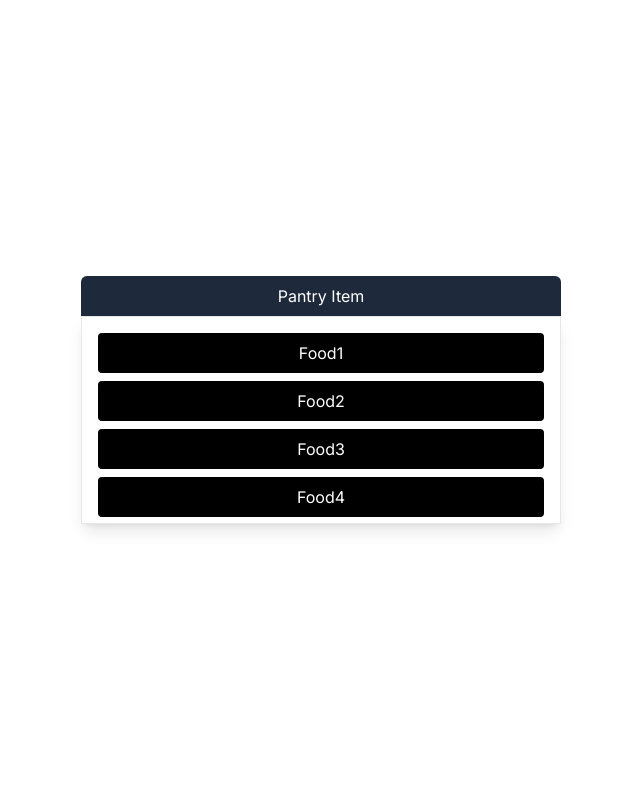
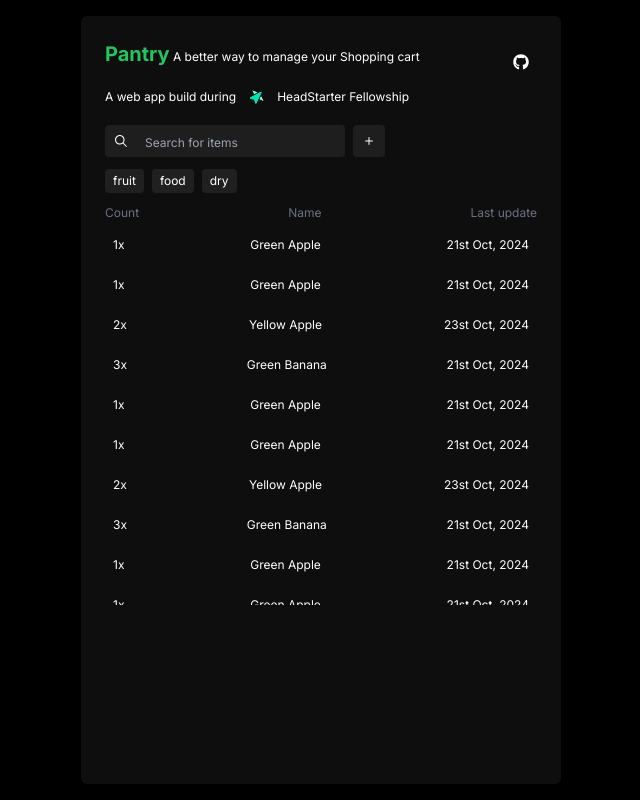
Before and after one commit to TenzDelek/Pantry-Tracker, a Next.js app: page / in a window 1280 px wide. Shown: the whole page, without its empty margins (319-959 px from the left). Built offline with nearby package versions, Linux system fonts and the light colour scheme.

Commit message:
iteration one for ui complete

```diff
--- a/package.json
+++ b/package.json
@@ -12,7 +12,8 @@
     "@prisma/client": "^5.17.0",
     "next": "14.2.5",
     "react": "^18",
-    "react-dom": "^18"
+    "react-dom": "^18",
+    "react-icons": "^5.2.1"
   },
   "devDependencies": {
     "@types/node": "^20",
--- a/src/app/globals.css
+++ b/src/app/globals.css
@@ -6,7 +6,7 @@
   margin: 0;
   padding: 0;
   box-sizing: border-box;
-
+  color: white;
 }
 ::-webkit-scrollbar{
   display: none;
--- a/src/app/page.tsx
+++ b/src/app/page.tsx
@@ -1,22 +1,47 @@
+import Add from "@/components/Add";
+import Search from "@/components/Search";
 import Image from "next/image";
+import Link from "next/link";
+import { FaGithub } from "react-icons/fa";
+import logo from "../../public/headstarter.png"
+import Category from "@/components/Category";
+import Mainlist from "@/components/Mainlist";
+export default function Home() {
+  return (
+    <div className=" h-screen bg-black p-4 flex-col items-center justify-center w-full flex">
+      <div className=" h-screen bg-[#0E0E0E]  w-[480px] rounded-md p-6">
+        <div className=" flex items-center justify-between">
+          <p className=" text-xs mb-4">
+            <span className=" text-green-500 text-xl font-bold">Pantry</span> A
+            better way to manage your Shopping cart
+          </p>
+          <Link
+          className=" p-2 hover:bg-[#202020] transition rounded"
+            target="_blank"
+            rel="noopener noreferrer"
+            href="https://github.com/TenzDelek/Pantry-Tracker"
+          >
+            <FaGithub />
+          </Link>
+        </div>
+        <p className="flex items-center text-xs mb-4">
+          A web app build during <Image className=" mx-2 p-1 hover:bg-[#202020] transition rounded" alt="logo of headstarter" src={logo} height={25} width={25} placeholder="blur"/> HeadStarter Fellowship
+        </p>
+        <div className=" flex items-center gap-2">
+        <Search/>
+        <Add/>
 
-export default function Home() {
-  const pantry = ["food1", "food2", "food3","food4"];
-  const pass='tenzde3494lek'
-  return (
-    <div className=" h-screen flex-col items-center justify-center w-full flex">
-      <div className=" bg-slate-800 text-center rounded-t-md w-[480px] p-2 text-white">Pantry Item</div>
-      <div className=" shadow-lg h-52 w-[480px] p-4 border space-y-2 overflow-auto ">
-        {[...pantry, ...pantry, ...pantry].map((data, index) => (
-          <p
-            className=" bg-black p-2 rounded text-center text-white"
-            key={index}
-          >
-            {/* capitalize 0th one and then slice(cut one from left) rest will be print */}
-            {data.charAt(0).toUpperCase()+data.slice(1)}
-          </p>
-        ))}
+        </div>
+        <Category/>
+        <Mainlist/>
       </div>
     </div>
   );
 }
+
+{
+  /* <div className=" bg-slate-800 text-center rounded-t-md w-[480px] p-2 text-white">Pantry Item</div>
+      <div className=" shadow-lg h-52 w-[480px] p-4 border space-y-2 overflow-auto ">
+       {data.charAt(0).toUpperCase()+data.slice(1)}
+      </div> */
+}
--- /dev/null
+++ b/src/components/Add.tsx
@@ -0,0 +1,8 @@
+import { IoIosAdd } from "react-icons/io";
+const Add = () => {
+  return (
+    <div className=" p-2 bg-[#1E1E1E] rounded hover:bg-[#2f2f2f] transition cursor-pointer"><IoIosAdd/></div>
+  )
+}
+
+export default Add
--- /dev/null
+++ b/src/components/Category.tsx
@@ -0,0 +1,30 @@
+"use client"
+
+import { useState } from "react"
+
+const Category = () => {
+    const dummy = ["fruit", "food", "dry"];
+    const [bgStates, setBgStates] = useState(Array(dummy.length).fill(false));
+
+    const handleClick = (index:number) => {
+        const newBgStates = [...bgStates];
+        newBgStates[index] = !newBgStates[index];
+        setBgStates(newBgStates);
+    }
+
+    return (
+        <div className='mt-3 w-full flex space-x-2 overflow-scroll'>
+            {dummy.map((data, index) => (
+                <div
+                    onClick={() => handleClick(index)}
+                    className={`w-fit px-2 py-1 cursor-pointer  transition rounded text-xs ${bgStates[index] ? "bg-green-700 hover:bg-green-500" : "bg-[#202020] hover:bg-[#303030]"}`}
+                    key={index}
+                >
+                    {data}
+                </div>
+            ))}
+        </div>
+    )
+}
+
+export default Category;
--- /dev/null
+++ b/src/components/Mainlist.tsx
@@ -0,0 +1,46 @@
+import React from "react";
+
+const Mainlist = () => {
+  const dummydata = [
+    {
+      counts: "1",
+      name: "Green Apple",
+      update: "21st Oct, 2024",
+    },
+    {
+        counts: "1",
+        name: "Green Apple",
+        update: "21st Oct, 2024",
+      },
+      {
+        counts: "2",
+        name: "Yellow Apple",
+        update: "23st Oct, 2024",
+      },
+      {
+        counts: "3",
+        name: "Green Banana",
+        update: "21st Oct, 2024",
+      },
+  ];
+  return (
+    <div className=" mt-3">
+      <div className=" flex  text-xs  items-center justify-between">
+        <p className="text-gray-500 ">Count</p>
+        <p className="text-gray-500 ">Name</p>
+        <p className="text-gray-500">Last update</p>
+      </div>
+      <div className=" overflow-scroll   h-96" >
+        {[...dummydata,...dummydata,...dummydata].map((data, index) => (
+          <div className=" flex items-center hover:bg-[#202020] transition rounded p-2 text-xs mt-2 justify-between w-full" key={index}>
+            <p>{data.counts}x</p>
+            <p >{data.name}</p>
+            <p>{data.update}</p>
+          </div>
+        ))}
+      </div>
+    </div>
+  );
+};
+
+export default Mainlist;
--- /dev/null
+++ b/src/components/Search.tsx
@@ -0,0 +1,13 @@
+import { IoIosSearch } from "react-icons/io";
+const Search = () => {
+  return (
+    <div className='flex items-center gap-4 text-gray-300 w-60 px-2 py-1  bg-[#1E1E1E] rounded '>
+        <IoIosSearch/>
+        <form>
+    <input placeholder="Search for items" className=" bg-[#1E1E1E] text-xs outline-none w-full"/>
+        </form>
+        </div>
+  )
+}
+
+export default Search
```
Also changed, not shown: public/headstarter.png (added), 1 other file (tests, documents, lock files or other folders).
